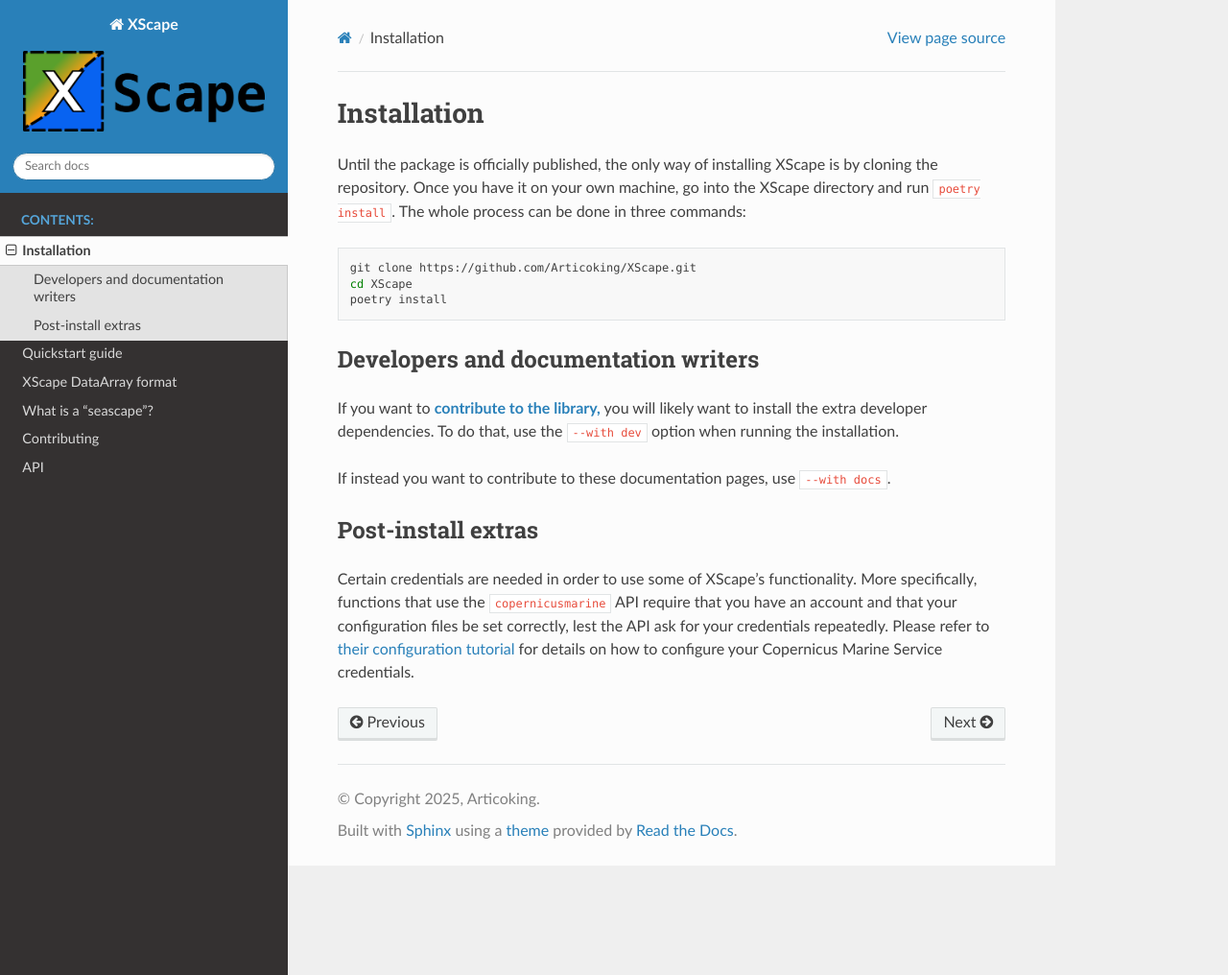
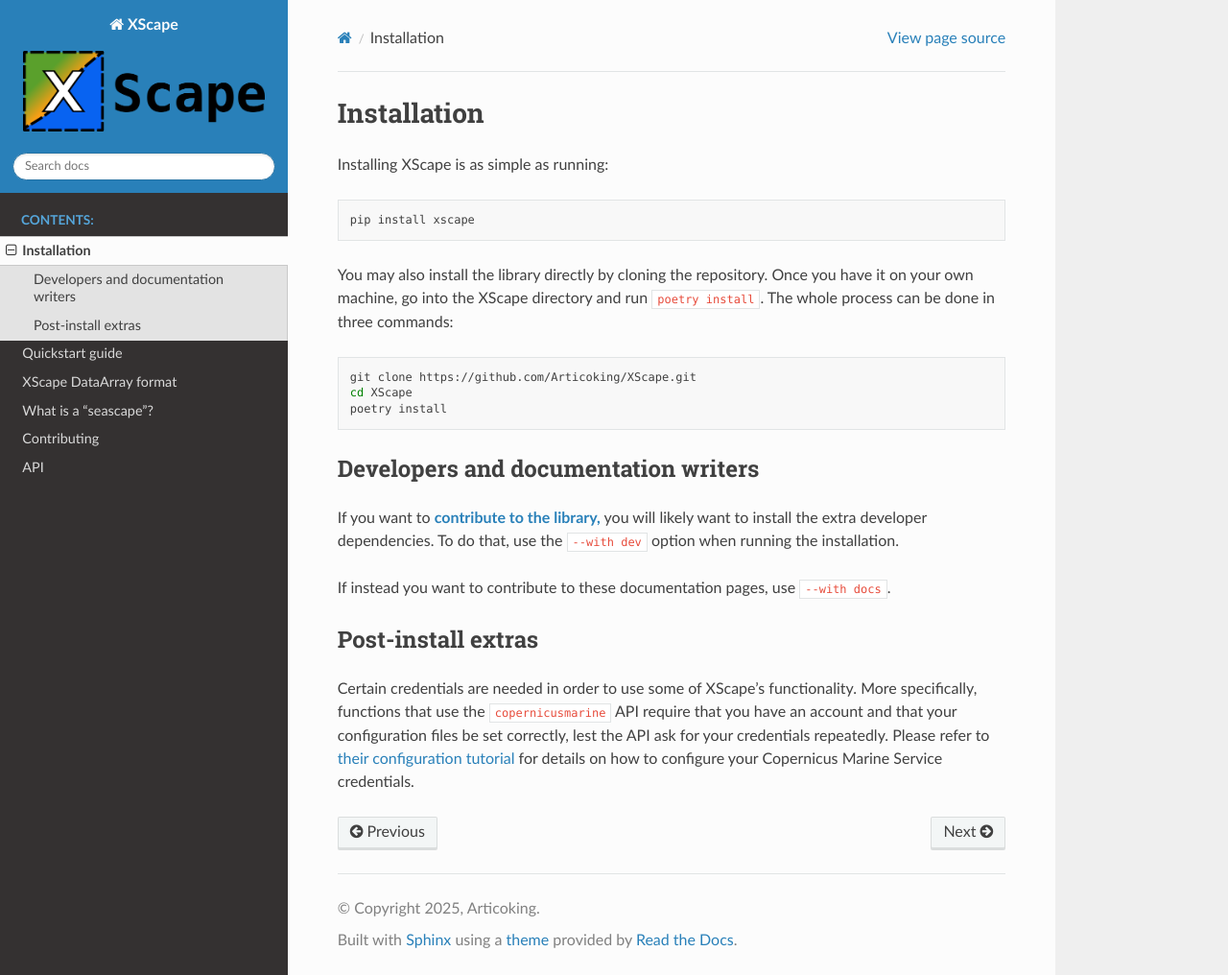
Before and after one commit to Articoking/XScape, a Sphinx documentation site: the page built from docs/source/content/usage/installation.md, in a window 1280 px wide and 1016 px high. Shown: the whole window at 96% size. Built offline with Sphinx 7.4.7 and the Read the Docs theme 3.1.0, drawn with Linux system fonts in a browser that asks for light colours.

Commit message:
Updated installation instructions

````diff
--- a/docs/source/content/usage/installation.md
+++ b/docs/source/content/usage/installation.md
@@ -1,6 +1,12 @@
 # Installation
 
-Until the package is officially published, the only way of installing XScape is by cloning the repository.
+Installing XScape is as simple as running:
+
+```bash
+pip install xscape
+```
+
+You may also install the library directly by cloning the repository.
 Once you have it on your own machine, go into the XScape directory and run  `poetry install`.
 The whole process can be done in three commands:
 
````
Also changed, not shown: README.md (+7 -1 lines).
